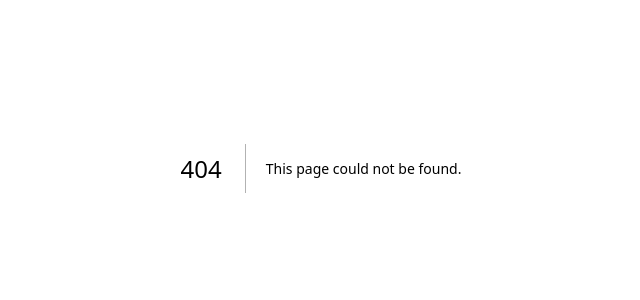
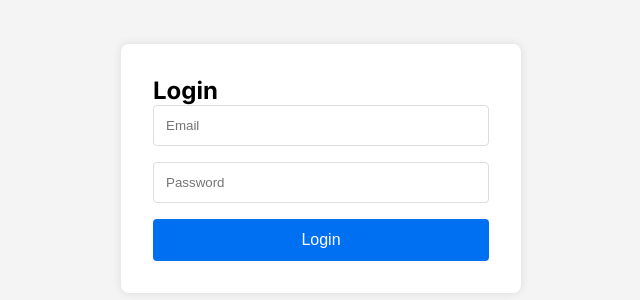
Before and after one commit to fadlystwn/news-app, a Next.js app: page /login in a window 1280 px wide. Before the commit this address had no page. Shown: the part 232-532 px from the top of the page, without its empty margins (319-959 px from the left). Built offline with nearby package versions, Linux system fonts and the light colour scheme.

Commit message:
update login page

```diff
--- /dev/null
+++ b/src/app/(auth)/login/actions.tsx
@@ -0,0 +1,44 @@
+'use server';
+import prisma from '@/lib/db';
+import { handleSesion } from '@/lib/auth';
+import { compare } from 'bcrypt'
+
+export default async function login(formData: FormData) {
+
+  const email = formData.get('email') as string;
+  const password = formData.get('password') as string;
+
+  try {
+    const user = await prisma.user.findUnique({
+      where: {
+        email: email,
+      },
+    });
+
+    if (!user) {
+      return {
+        message: 'User not found!',
+      };
+    }
+
+    const passwordMatch = await compare(password, user.password);
+    if (!passwordMatch) {
+      return {
+        message: 'Invalid password!',
+      };
+    }
+
+    const sessionData = {
+      userId: user.id,
+      email: user.email,
+    };
+
+    await handleSesion(sessionData);
+
+  } catch (err) {
+    console.error('Database Error:', err);
+    return {
+      message: 'Database Error: Failed to Find User.',
+    };
+  }
+}
--- /dev/null
+++ b/src/app/(auth)/login/login.module.css
@@ -0,0 +1,39 @@
+.container {
+    display: flex;
+    justify-content: center;
+    align-items: center;
+    height: 100vh;
+    background-color: #f4f4f4;
+  }
+
+  .form {
+    background-color: white;
+    padding: 2rem;
+    border-radius: 8px;
+    box-shadow: 0 0 10px rgba(0, 0, 0, 0.1);
+    max-width: 400px;
+    width: 100%;
+  }
+
+  .input {
+    width: 100%;
+    padding: 0.75rem;
+    margin-bottom: 1rem;
+    border: 1px solid #ddd;
+    border-radius: 4px;
+  }
+
+  .button {
+    width: 100%;
+    padding: 0.75rem;
+    background-color: #0070f3;
+    border: none;
+    border-radius: 4px;
+    color: white;
+    font-size: 1rem;
+    cursor: pointer;
+  }
+
+  .button:hover {
+    background-color: #005bb5;
+  }
--- /dev/null
+++ b/src/app/(auth)/login/page.tsx
@@ -0,0 +1,40 @@
+"use client"
+import { redirect } from 'next/navigation';
+import login from './actions';
+import styles from './login.module.css';
+
+const LoginPage = () => {
+
+  async function handleAction(formData: FormData) {
+    //validation here
+    await login(formData)
+    redirect('/news')
+  }
+
+  return (
+    <div className={styles.container}>
+      <form className={styles.form} action={handleAction}>
+        <h2>Login</h2>
+        <input
+          name="email"
+          type="email"
+          placeholder="Email"
+          className={styles.input}
+          required
+        />
+        <input
+          name="password"
+          type="password"
+          placeholder="Password"
+          className={styles.input}
+          required
+        />
+        <button type="submit" className={styles.button}>
+          Login
+        </button>
+      </form>
+    </div>
+  );
+};
+
+export default LoginPage
```
Also changed, not shown: src/app/(auth)/login/error.tsx (added, +30 -0 lines).
